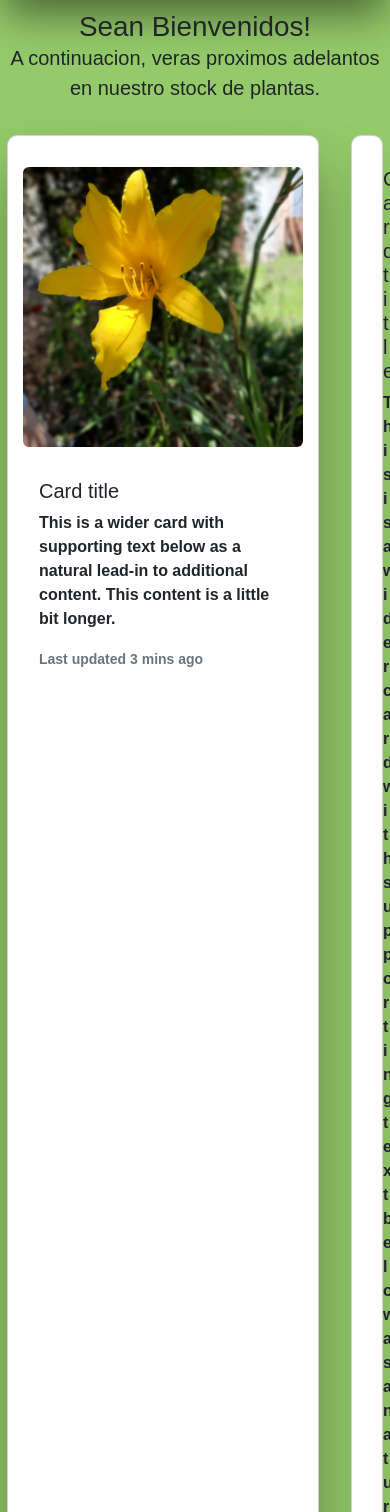
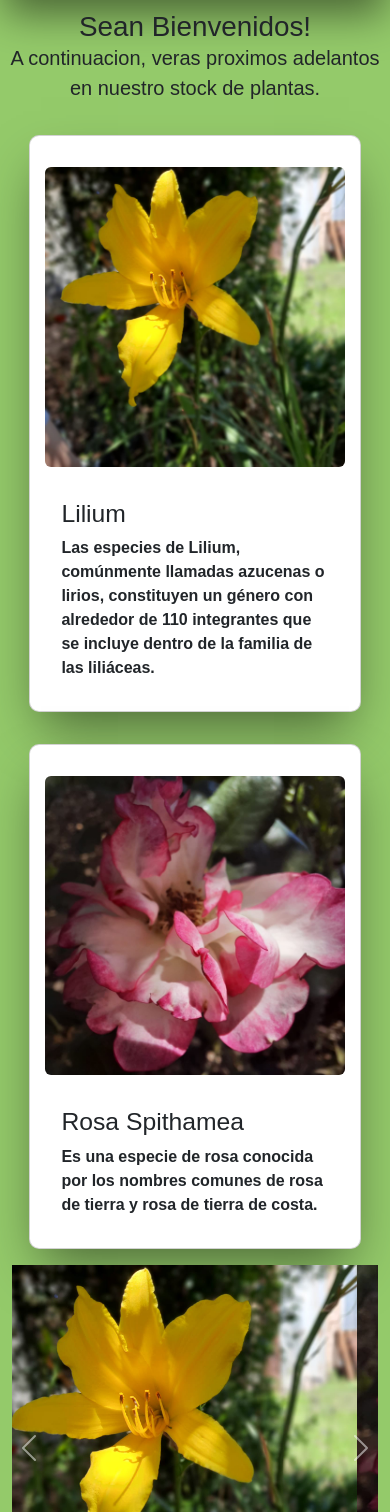
Before and after one commit to LlorcaEzequiel/Vivero-Villaflor-Ezequiel-Llorca, a plain HTML site: page index.html in a window 390 px wide. Shown: the part 88-1600 px from the top of the page. Drawn offline with nearby package versions, Linux system fonts and the light colour scheme.

Commit message:
nuevos cambios

```diff
--- a/index.html
+++ b/index.html
@@ -13,7 +13,7 @@
 <body>
   <header  class="col-sm-12 container-fluid">
     <div class="text-center">
-      <img src="./images/logo.png" class="rounded my-3" alt="logoindex" width="50px">
+      <img src="./images/logo.png" class="rounded my-3" alt="logo index" width="50px">
     </div>
     <nav class="navbar navbar-expand-lg my-3">
       <div class="container-fluid">
@@ -52,31 +52,29 @@
       A continuacion, veras proximos adelantos en nuestro stock de plantas.
     </p>
   </section>
-  <section class="cardsindex">
-  <div class="card mb-3 mx-3 my-3 col-6" style="max-width: 540px;">
+  <section class="cardsindex row">
+  <div class="card mb-3 mx-3 my-3 col-md-6 col-sm-12" style="max-width: 540px;">
     <div class="row g-0">
       <div class="col-md-4">
-        <img src="./images/flores 1.jpeg" class="img-fluid rounded middle my-3" alt="planta1">
+        <img src="./images/flores 1.jpeg" class="img-fluid rounded middle my-3" alt="Lilium Amarillo">
       </div>
       <div class="col-md-8">
         <div class="card-body">
-          <h5 class="card-title">Card title</h5>
-          <p class="card-text">This is a wider card with supporting text below as a natural lead-in to additional content. This content is a little bit longer.</p>
-          <p class="card-text"><small class="text-muted">Last updated 3 mins ago</small></p>
+          <h2 class="card-title">Lilium</h5>
+          <p class="card-text">Las especies de Lilium, comúnmente llamadas azucenas o lirios, constituyen un género con alrededor de 110 integrantes que se incluye dentro de la familia de las liliáceas.</p>
         </div>
       </div>
     </div>
   </div>
-  <div class="card mb-3 mx-3 my-3 col-sm-4 col-md-6" style="max-width: 540px;">
+  <div class="card mb-3 mx-3 my-3 col-sm-12 col-md-6" style="max-width: 540px;">
     <div class="row g-0">
       <div class="col-md-4">
-        <img src="./images/flores 2.jpeg" class="img-fluid rounded middle my-3" alt="planta1">
+        <img src="./images/flores 2.jpeg" class="img-fluid rounded middle my-3" alt="rosa">
       </div>
       <div class="col-md-8">
         <div class="card-body">
-          <h5 class="card-title">Card title</h5>
-          <p class="card-text">This is a wider card with supporting text below as a natural lead-in to additional content. This content is a little bit longer.</p>
-          <p class="card-text"><small class="text-muted">Last updated 3 mins ago</small></p>
+          <h2 class="card-title">Rosa Spithamea</h5>
+          <p class="card-text">Es una especie de rosa conocida por los nombres comunes de rosa de tierra y rosa de tierra de costa.</p>
         </div>
       </div>
     </div>
```
Also changed, not shown: pages/contacto.html (+3 -3 lines), pages/nosotros.html (+8 -8 lines), pages/productos.html (+2 -2 lines), pages/ubicacion.html (+1 -1 lines).
